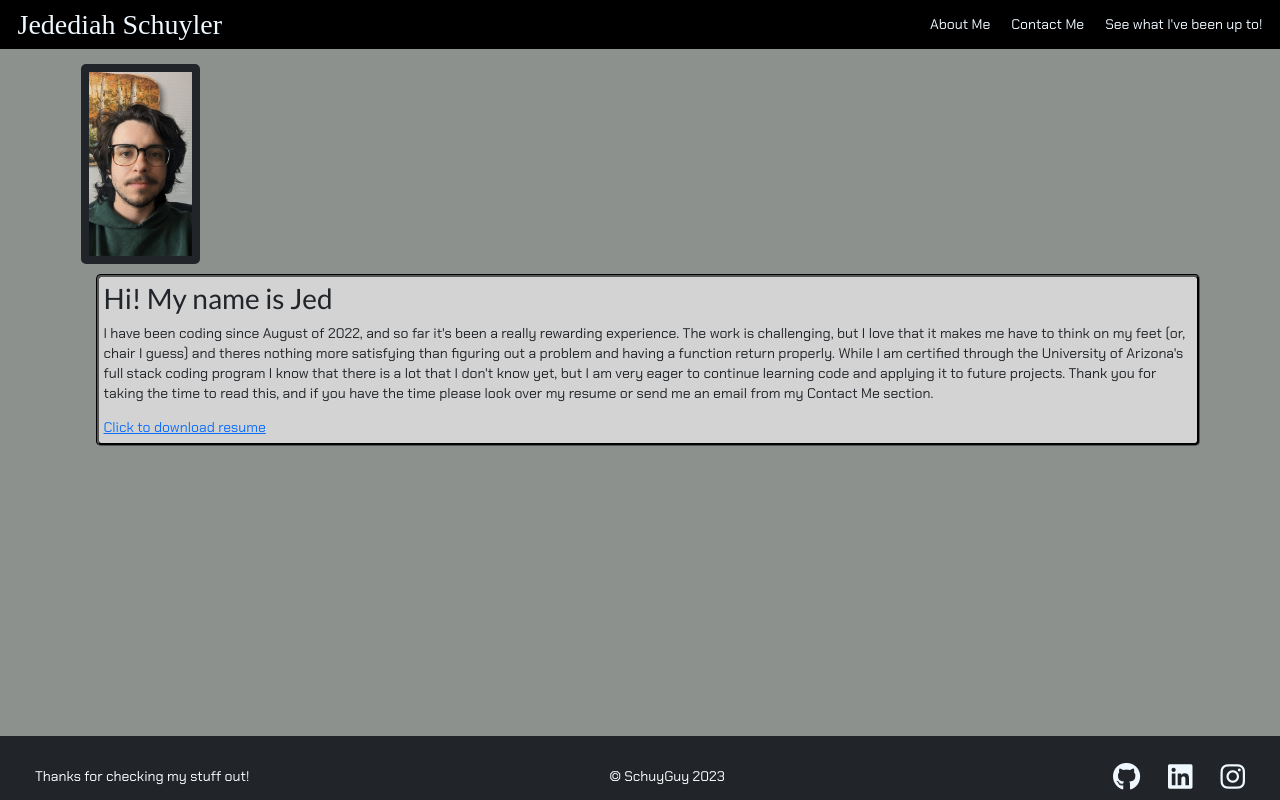
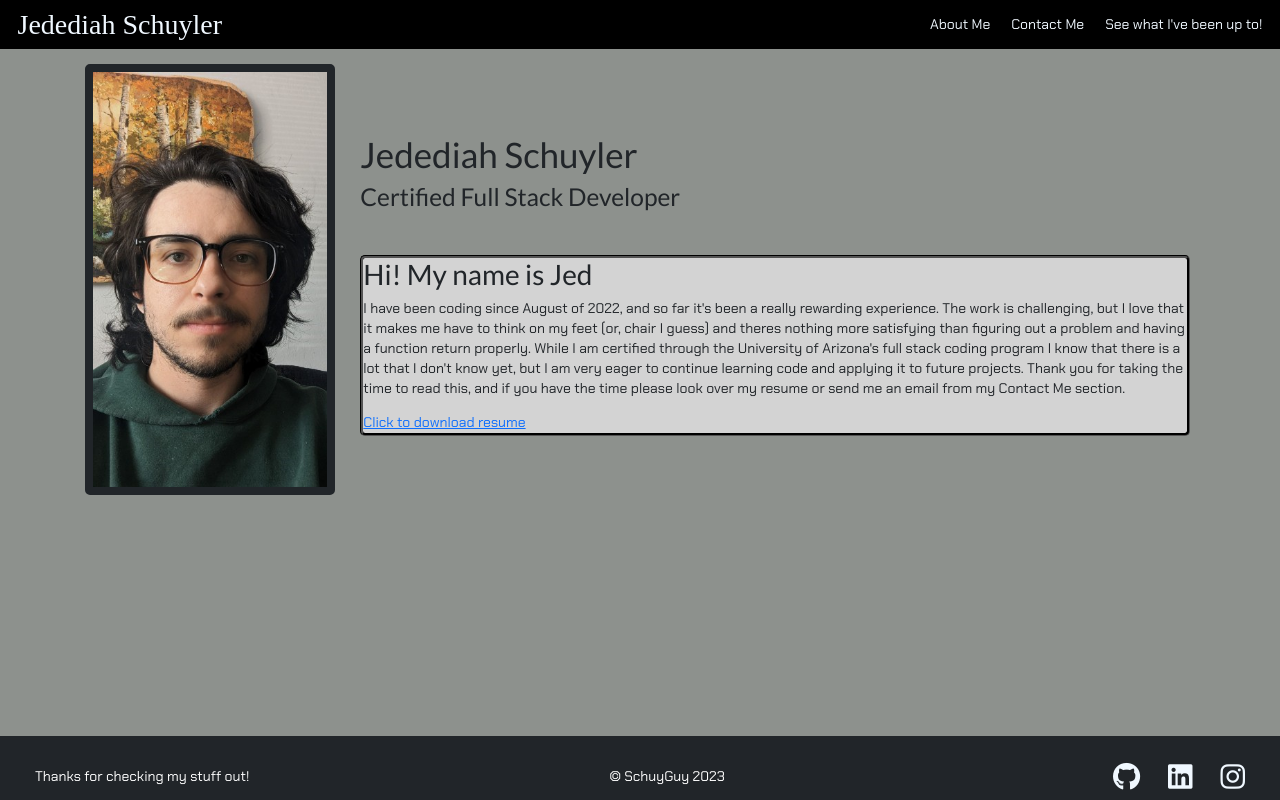
Before and after one commit to jschuyl/portfolio, a React (Create React App) app: page /aboutme in a window 1280 px wide. Built offline with nearby package versions, Linux system fonts and the light colour scheme; a web font is replaced by a local one.

Commit message:
about me looks better

```diff
--- a/src/utils/styles.css
+++ b/src/utils/styles.css
@@ -82,9 +82,12 @@ body {
     display: flex;
     align-items: center;
     flex-wrap: wrap;
+    justify-content: space-evenly;
 }
 
 .itMe {
+    height: auto;
+    width: 250px;
     border-radius: 5px;
     border-color: black;
     border: 8px;
@@ -92,14 +95,21 @@ body {
 }
 
 .meWords {
-    margin-top:10px;
-    margin-left: 15px;
-    padding: 5px;
-    border: 3px;
     border-radius: 5px;
     border-color: black;
     border-style: groove;
     background-color: lightgray;
+}
+.whoAndWhat {
+    display: flex;
+    flex-direction: column;
+    justify-content: space-evenly;
+    height: 400px;
+    margin-top:10px;
+    margin-left: 15px;
+    width: 75%;
+    padding: 5px;
+    border: 3px;
 }
 /* Contact Me */
 .emailForm {
--- a/src/views/AboutMe.js
+++ b/src/views/AboutMe.js
@@ -8,10 +8,17 @@ export default function AboutMe() {
         <div>
             <img src={Face} alt ="This is supposed to be my face, but it seems that you've been spared" height="200px" className="itMe"/>
         </div>
-        <div className="meWords">
-            <h2>Hi! My name is Jed</h2>
-            <p>I have been coding since August of 2022, and so far it's been a really rewarding experience. The work is challenging, but I love that it makes me have to think on my feet (or, chair I guess) and theres nothing more satisfying than figuring out a problem and having a function return properly. While I am certified through the University of Arizona's full stack coding program I know that there is a lot that I don't know yet, but I am very eager to continue learning code and applying it to future projects. Thank you for taking the time to read this, and if you have the time please look over my resume or send me an email from my Contact Me section.</p>
-            <a href='./Resume 2023.docx.pdf' download>Click to download resume</a>
+            <div className="whoAndWhat">
+                <div>
+                    <h1>Jedediah Schuyler</h1>
+                    <h3>Certified Full Stack Developer</h3>
+                </div>
+
+                <div className="meWords">
+                    <h2>Hi! My name is Jed</h2>
+                    <p>I have been coding since August of 2022, and so far it's been a really rewarding experience. The work is challenging, but I love that it makes me have to think on my feet (or, chair I guess) and theres nothing more satisfying than figuring out a problem and having a function return properly. While I am certified through the University of Arizona's full stack coding program I know that there is a lot that I don't know yet, but I am very eager to continue learning code and applying it to future projects. Thank you for taking the time to read this, and if you have the time please look over my resume or send me an email from my Contact Me section.</p>
+                    <a href='https://docs.google.com/document/d/1ZIrAF9AmLFonHjVyNgwLzKg8346e9M2M/export?format=pdf' download>Click to download resume</a>
+                </div>
         </div>
     </container>
     </>
```
Also changed, not shown: 1 other file (tests, documents, lock files or other folders).
